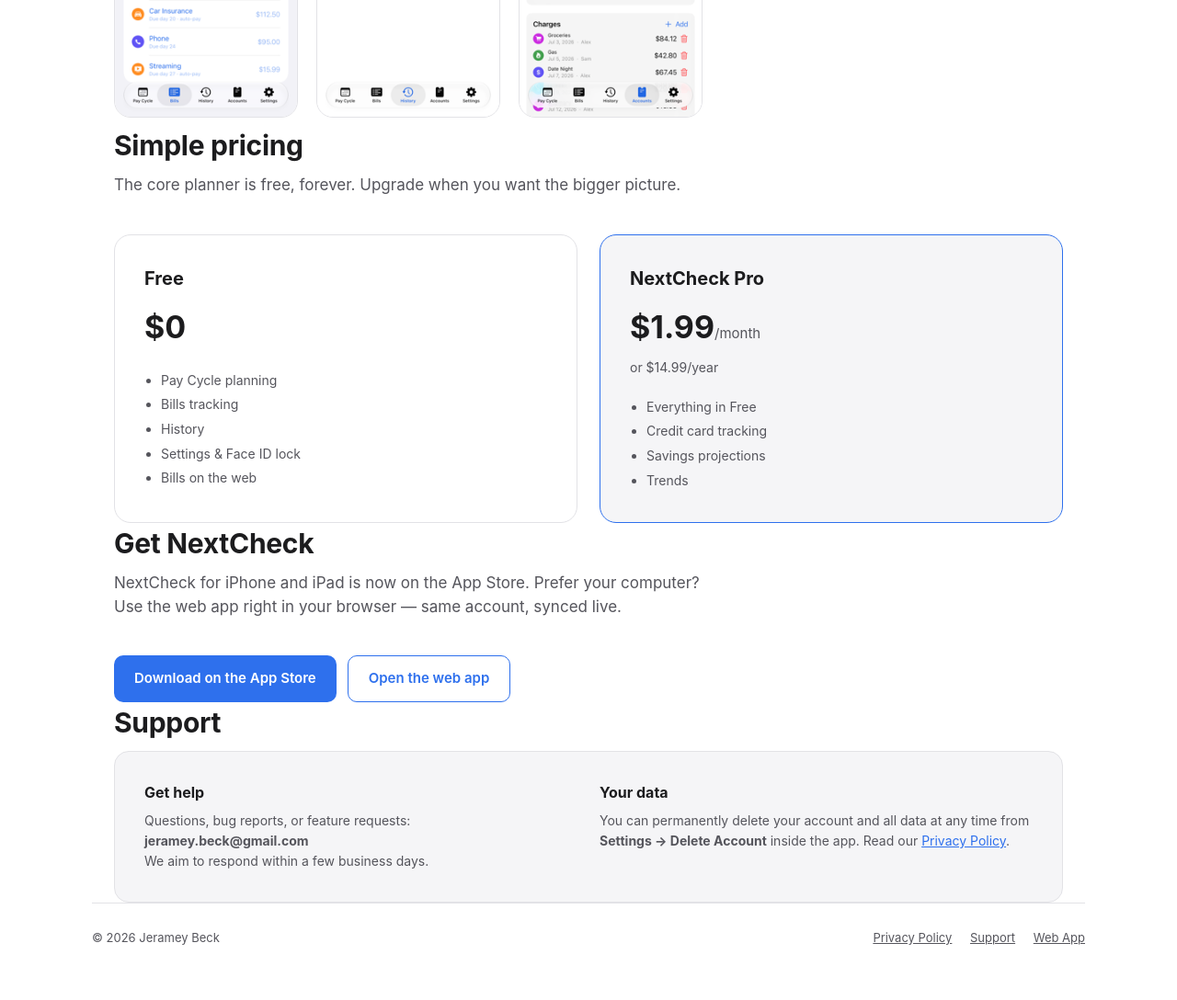
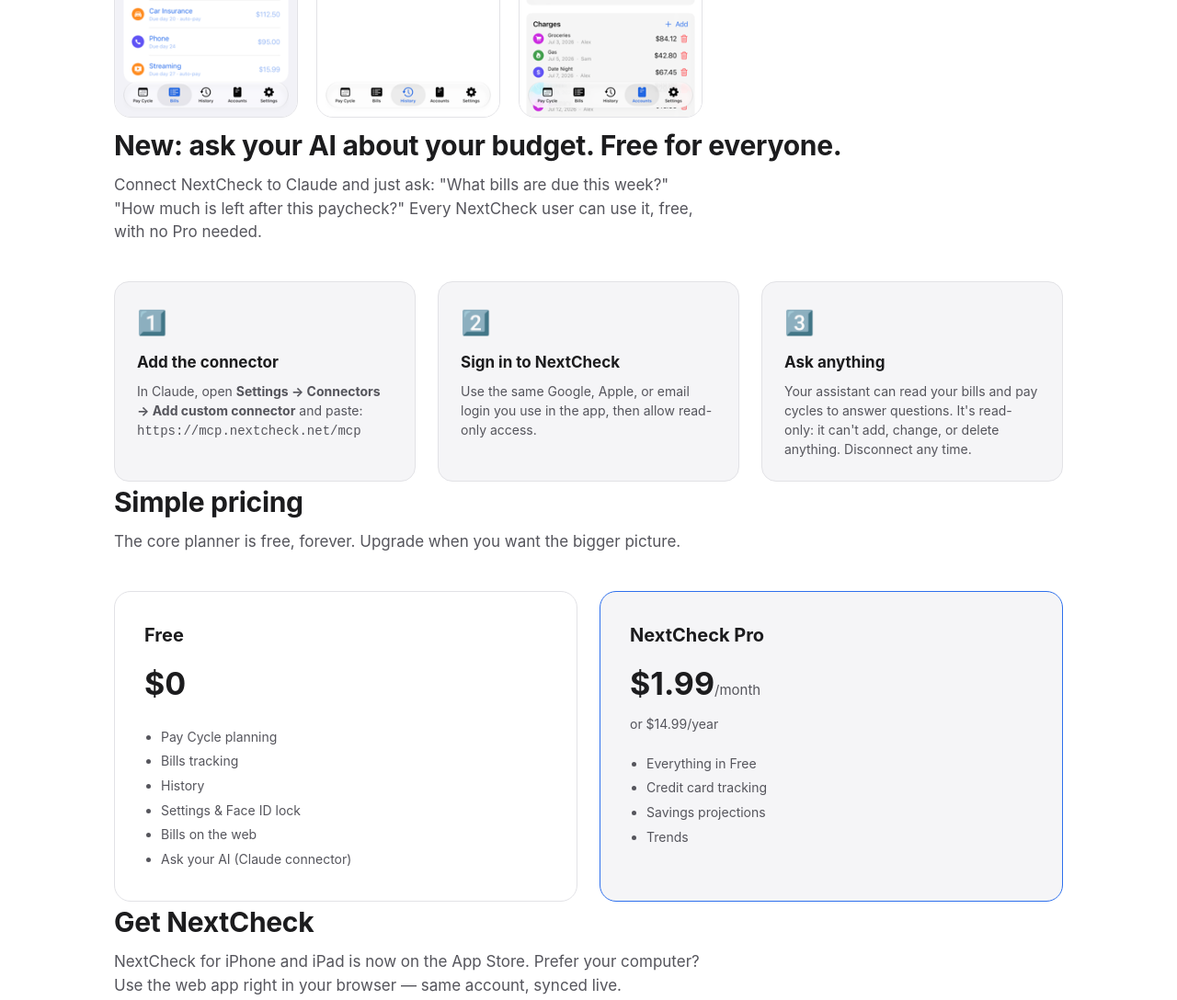
Before and after one commit to jbeck22/NextCheck, a plain HTML site: page index.html in a window 1280 px wide. Shown: the part 1700-2788 px from the top of the page at 92% size. Before the commit the page ends 2758 px from the top, so only its background shows below. Drawn offline with Linux system fonts and the light colour scheme.

Commit message:
Announce free 'Ask your AI' Claude connector; privacy policy section for it (effective Nov 4, 2026)
Co-Authored-By: Claude Opus 5.5 <noreply@anthropic.com>

```diff
--- a/index.html
+++ b/index.html
@@ -35,6 +35,7 @@
     </a>
     <nav class="site-nav">
       <a href="#features">Features</a>
+      <a href="#ai">Ask your AI</a>
       <a href="#pricing">Pricing</a>
       <a href="#support">Support</a>
       <a class="nav-cta" href="https://nextcheck-78896.web.app">Log In</a>
@@ -102,6 +103,28 @@
     </div>
   </section>
 
+  <section id="ai" class="wrap">
+    <h2>New: ask your AI about your budget. Free for everyone.</h2>
+    <p class="section-lede">Connect NextCheck to Claude and just ask: "What bills are due this week?" "How much is left after this paycheck?" Every NextCheck user can use it, free, with no Pro needed.</p>
+    <div class="feature-grid">
+      <div class="feature-card">
+        <span class="icon">1️⃣</span>
+        <h3>Add the connector</h3>
+        <p>In Claude, open <strong>Settings → Connectors → Add custom connector</strong> and paste:<br><code style="user-select: all; word-break: break-all;">https://mcp.nextcheck.net/mcp</code></p>
+      </div>
+      <div class="feature-card">
+        <span class="icon">2️⃣</span>
+        <h3>Sign in to NextCheck</h3>
+        <p>Use the same Google, Apple, or email login you use in the app, then allow read-only access.</p>
+      </div>
+      <div class="feature-card">
+        <span class="icon">3️⃣</span>
+        <h3>Ask anything</h3>
+        <p>Your assistant can read your bills and pay cycles to answer questions. It's read-only: it can't add, change, or delete anything. Disconnect any time.</p>
+      </div>
+    </div>
+  </section>
+
   <section id="pricing" class="wrap">
     <h2>Simple pricing</h2>
     <p class="section-lede">The core planner is free, forever. Upgrade when you want the bigger picture.</p>
@@ -116,6 +139,7 @@
           <li>History</li>
           <li>Settings &amp; Face ID lock</li>
           <li>Bills on the web</li>
+          <li>Ask your AI (Claude connector)</li>
         </ul>
       </div>
       <div class="price-card highlight">
```
Also changed, not shown: privacy-policy.html (+7 -2 lines).
